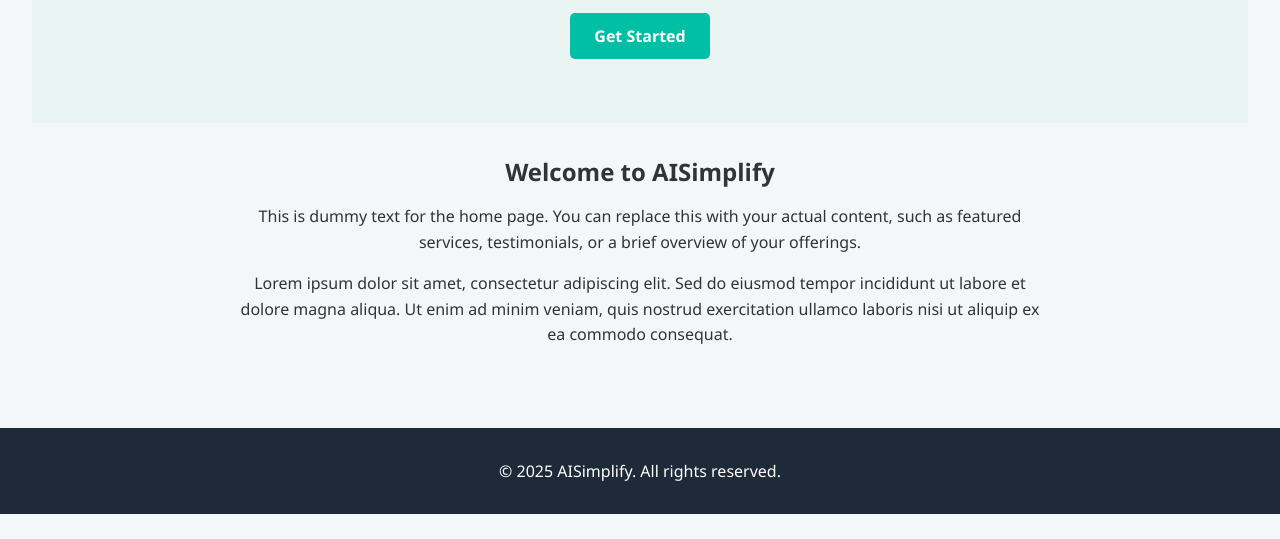
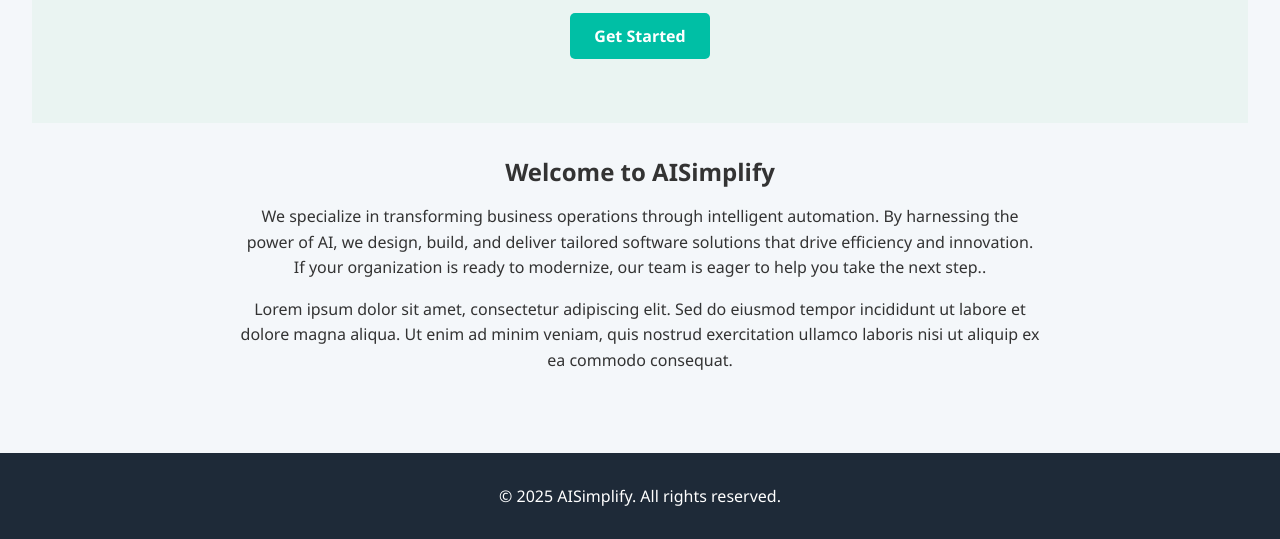
Before and after one commit to ovlac99/aisimplify-site, a plain HTML site: page index.html in a window 1280 px wide. Shown: the part 324-863 px from the top of the page. Before the commit the page ends 838 px from the top, so only its background shows below. Drawn offline with Linux system fonts and the light colour scheme.

Commit message:
Update index.html

```diff
--- a/index.html
+++ b/index.html
@@ -198,7 +198,7 @@
       </section>
       <section class="home-content">
         <h2>Welcome to AISimplify</h2>
-        <p>This is dummy text for the home page. You can replace this with your actual content, such as featured services, testimonials, or a brief overview of your offerings.</p>
+        <p>We specialize in transforming business operations through intelligent automation. By harnessing the power of AI, we design, build, and deliver tailored software solutions that drive efficiency and innovation. If your organization is ready to modernize, our team is eager to help you take the next step..</p>
         <p>Lorem ipsum dolor sit amet, consectetur adipiscing elit. Sed do eiusmod tempor incididunt ut labore et dolore magna aliqua. Ut enim ad minim veniam, quis nostrud exercitation ullamco laboris nisi ut aliquip ex ea commodo consequat.</p>
       </section>
     </section>
```
